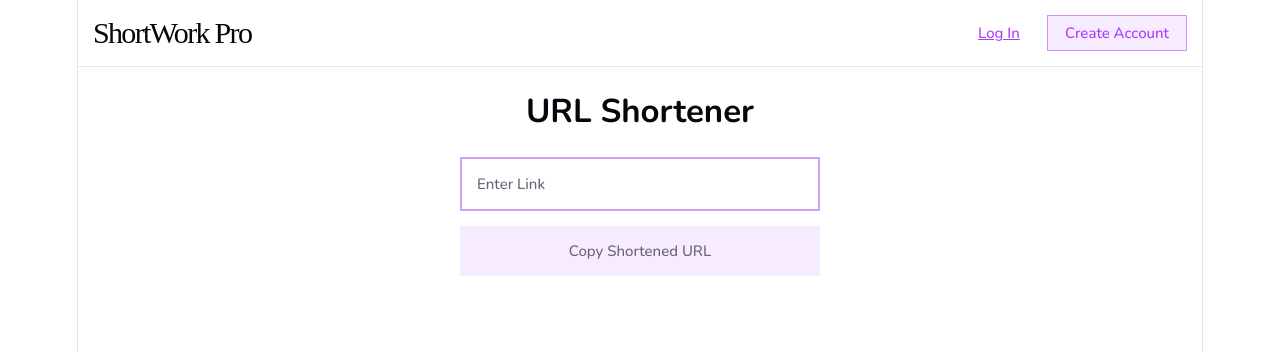
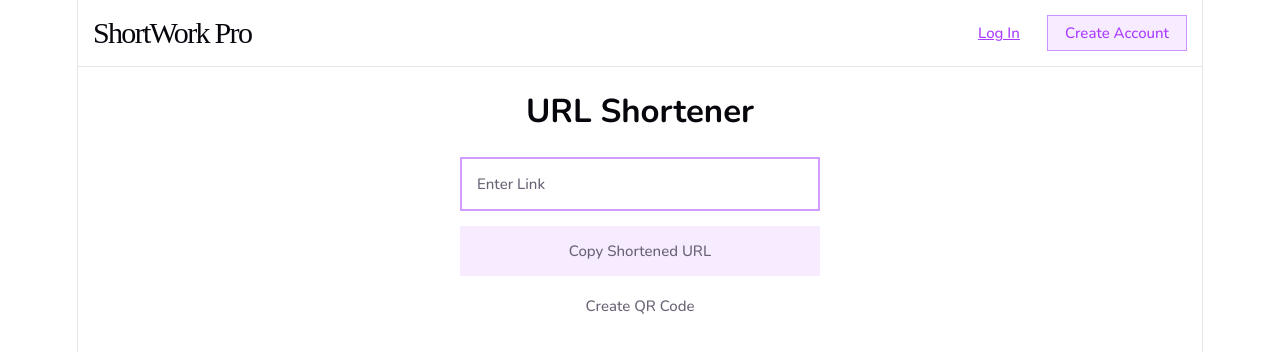
Before and after one commit to Collaborative-Software-Development-Club/AU26-System-Project-URL-Shortener, a React (Vite) app: page / in a window 1280 px wide. Shown: the top 352 px of the page. Built offline with nearby package versions, Linux system fonts and the light colour scheme; a web font is replaced by a local one.

Commit message:
QR Code Button

```diff
--- a/src/App.tsx
+++ b/src/App.tsx
@@ -6,14 +6,15 @@ export default function App() {
         <span className="logo">ShortWork Pro</span>
         <div className="flex-space" />
         <button className="log-in-button">Log In</button>
-        <button className="create-account-button">Create Account</button>
+        <button className="create-account-btn">Create Account</button>
       </header>
       <main>
         <h1>URL Shortener</h1>
-        <form className="url-form">
+        <div className="buttons-div">
           <input type="url" placeholder="Enter Link" className="url-input" spellCheck="false" required></input>
           <button className="url-copy-btn" disabled>Copy Shortened URL</button>
-        </form>
+          <button className="qr-code-btn" disabled>Create QR Code</button>
+        </div>
         {/* Show QR Code */}
       </main>
     </>
--- a/src/index.css
+++ b/src/index.css
@@ -92,6 +92,9 @@ header {
 button {
   cursor: pointer;
 }
+button:not(:disabled):active {
+  opacity: 0.85;
+}
 
 header button {
   padding: 7px 17px;
@@ -100,7 +103,7 @@ header button {
 .log-in-button {
   text-decoration: underline;
 }
-.create-account-button {
+.create-account-btn {
   background-color: var(--accent-bg);
   border: 1px solid var(--accent-border);
 }
@@ -121,18 +124,15 @@ h1 {
   color: var(--text-h);
 }
 
-.url-form {
+.buttons-div {
   display: flex;
   flex-direction: column;
   gap: 15px;
 }
 
-.url-form > * {
-  padding: 15px;
-}
-
 .url-input {
   border: 2px solid var(--accent-border);
+  padding: 15px;
 }
 
 .url-input:focus {
@@ -147,9 +147,19 @@ h1 {
 .url-copy-btn {
   background-color: var(--accent);
   color: var(--bg);
+  padding: 15px;
 }
 
 .url-copy-btn:disabled {
   background-color: var(--accent-bg);
   color: inherit;
 }
+
+.qr-code-btn {
+  color: var(--accent);
+  padding: 5px;
+}
+
+.qr-code-btn:disabled {
+  color: inherit;
+}
```
